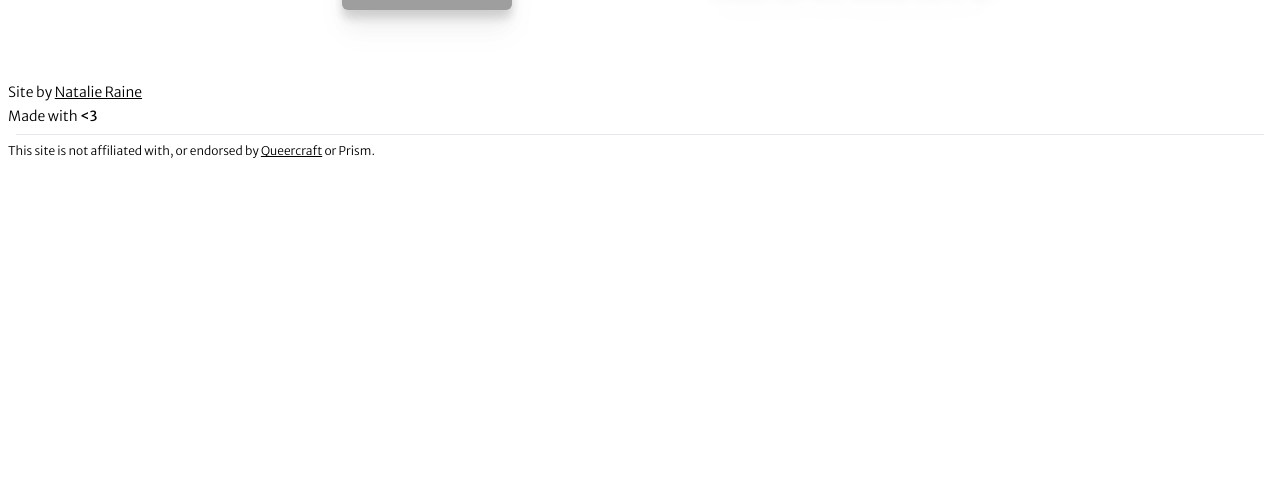
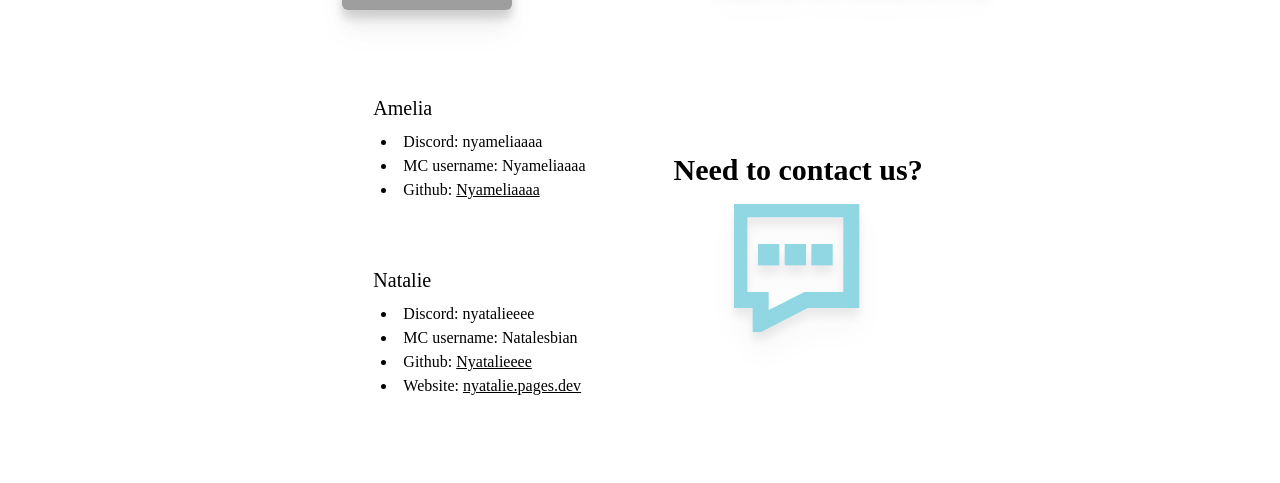
Before and after one commit to Meowcelinee/oocqc-page, a Next.js app: page / in a window 1280 px wide. Shown: the part 1306-1789 px from the top of the page. Before the commit the page ends 1477 px from the top, so only its background shows below. Built offline with nearby package versions, Linux system fonts and the light colour scheme; grey boxes are pictures that could not be loaded; a web font is replaced by a local one; what @catppuccin/tailwindcss would draw is missing.

Commit message:
contact :3

```diff
--- a/src/app/page.tsx
+++ b/src/app/page.tsx
@@ -1,6 +1,7 @@
 import Tagline from '@/components/homepage/Tagline';
 import HomepageCards from '@/components/homepage/Card';
 import AboutCard from '@/components/homepage/About';
+import Contact from '@/components/homepage/Contact';
 
 export default function Home() {
     return (
@@ -13,6 +14,9 @@ export default function Home() {
                 <section>
                     <AboutCard />
                 </section>
+                <section>
+                    <Contact />
+                </section>
             </div>
         </>
     );
--- /dev/null
+++ b/src/components/homepage/Contact.tsx
@@ -0,0 +1,73 @@
+import Image from 'next/image';
+import Link from 'next/link';
+import { natalie, amelia, Author } from '@/data/authors';
+
+const authors: Author[] = [amelia, natalie];
+
+export default function Contact() {
+    return (
+        <>
+            <div className='flex md:flex-row flex-col-reverse justify-center my-4'>
+                <div className='flex flex-col justify-center md:mx-8 mx-auto'>
+                    {authors.map(author => {
+                        return (
+                            <div className='bg-mantle rounded-md py-3 px-4 my-4 md:mx-0 mx-4 transition duration-200 hover:brightness-110'>
+                                <h3 className='text-xl font-medium'>
+                                    {author.name}
+                                </h3>
+                                <ul className='list-inside list-disc p-2'>
+                                    <li className='marker:text-rosewater'>
+                                        Discord:{' '}
+                                        <span className='font-medium text-lavender'>
+                                            {author.discord}
+                                        </span>
+                                    </li>
+                                    <li className='marker:text-rosewater'>
+                                        MC username:{' '}
+                                        <span className='font-medium text-lavender'>
+                                            {author.mc}
+                                        </span>
+                                    </li>
+                                    <li className='marker:text-rosewater'>
+                                        Github:{' '}
+                                        <Link
+                                            className='font-medium text-pink underline transition duration-300 hover:text-text'
+                                            href={author.github.url}
+                                            target='_blank'
+                                        >
+                                            {author.github.title}
+                                        </Link>
+                                    </li>
+                                    {author.website && (
+                                        <li className='marker:text-rosewater'>
+                                            Website:{' '}
+                                            <Link
+                                                className='font-medium text-pink underline transition duration-300 hover:text-text'
+                                                href={author.website.url}
+                                                target='_blank'
+                                            >
+                                                {author.website.title}
+                                            </Link>
+                                        </li>
+                                    )}
+                                </ul>
+                            </div>
+                        );
+                    })}
+                </div>
+                <div className='justify-center md:mx-8 mx-auto md:my-auto'>
+                    <h2 className='text-3xl text-center font-semibold'>
+                        Need to contact us?
+                    </h2>
+                    <Image
+                        width={128}
+                        height={128}
+                        className='my-4 mx-auto drop-shadow-xl transition duration-500 hover:-translate-y-3'
+                        alt=''
+                        src='/images/contact-sky.svg'
+                    />
+                </div>
+            </div>
+        </>
+    );
+}
--- /dev/null
+++ b/src/data/authors.ts
@@ -0,0 +1,39 @@
+interface AuthorLink {
+    title: string;
+    url: string;
+}
+
+interface Author {
+    name: string;
+    discord: string;
+    mc: string;
+    github: AuthorLink;
+    website?: AuthorLink;
+}
+
+const natalie: Author = {
+    name: 'Natalie',
+    discord: 'nyatalieeee',
+    mc: 'Natalesbian',
+    github: {
+        title: 'Nyatalieeee',
+        url: 'https://github.com/Nyatalieeee',
+    },
+    website: {
+        title: 'nyatalie.pages.dev',
+        url: 'https://nyatalie.pages.dev/',
+    },
+};
+
+const amelia: Author = {
+    name: 'Amelia',
+    discord: 'nyameliaaaa',
+    mc: 'Nyameliaaaa',
+    github: {
+        title: 'Nyameliaaaa',
+        url: 'https://github.com/Nyameliaaaa',
+    },
+};
+
+export { natalie, amelia };
+export type { AuthorLink, Author };
```
Also changed, not shown: public/images/contact-sky.svg (added), public/images/contact-text.svg (added).
